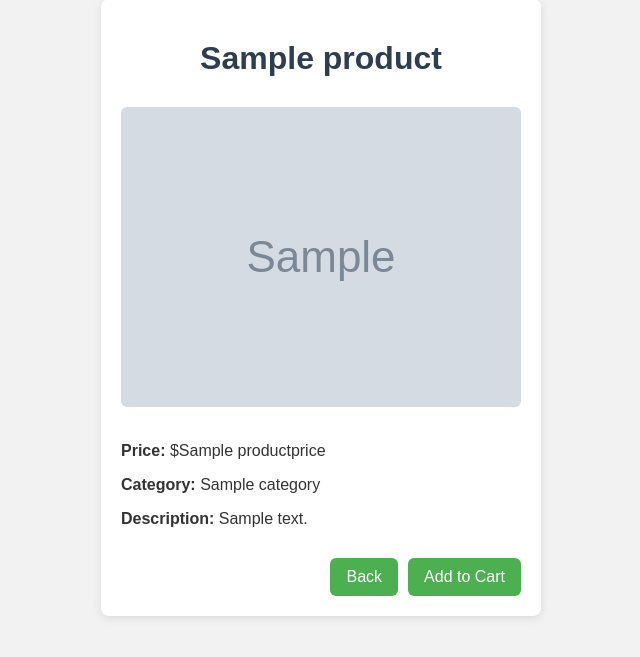
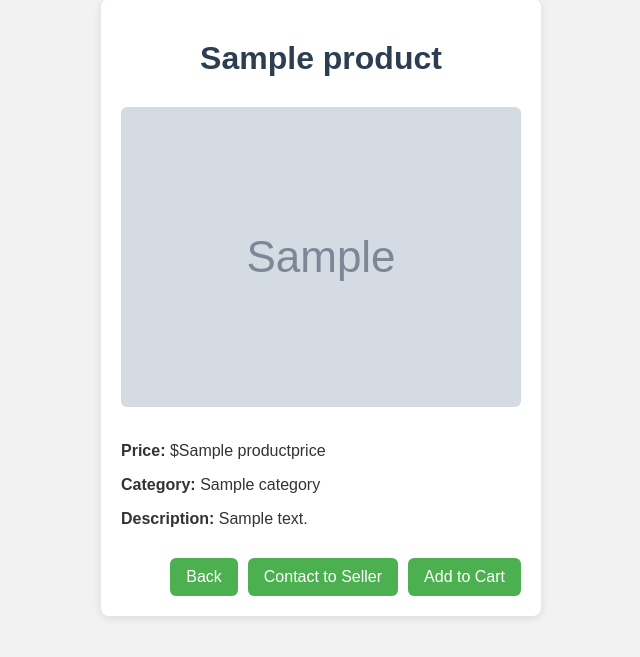
Before and after one commit to beyu9918/group_project_ecocampus, a Node server app: template views/productDetail.ejs in a window 1280 px wide. Shown: the part 101-758 px from the top of the page, without its empty margins (319-959 px from the left). Run offline with Node 20, Linux system fonts and the light colour scheme; the template is opened without the code that fills it: most values are stand-ins (such as "Sample title", 1, 10 or a date in 2020); grey boxes marked "Sample" are stand-in pictures.

Commit message:
productDetails page change

```diff
--- a/views/productDetail.ejs
+++ b/views/productDetail.ejs
@@ -126,6 +126,21 @@
         <button type="submit" class="back-button-btn">Back</button>
       </form>
 
+      <!-- Contact to Seller Button -->
+      <a href="/messages/<%= product.productid %>">
+        <button class="back-button-btn" type="button">Contact to Seller</button>
+      </a>
+
+      <!-- Add to Cart Button -->
+      <button
+        class="back-button-btn"
+        onclick="handleAddToCart(<%= user ? 'true' : 'false' %>, <%= product.productid %>, <%= user?.userid || 0 %>)"
+      >
+        Add to Cart
+      </button>
+    </div>
+  </div>
+
   <script>
     async function handleAddToCart(loggedIn, productID, buyerID) {
       if (!loggedIn) {
@@ -160,17 +175,5 @@
     }
   </script>
 
-      <!-- Add to Cart Button -->
-      <button
-        class="back-button-btn"
-        onclick="handleAddToCart(<%= user ? 'true' : 'false' %>, <%= product.productid %>, <%= user?.userid || 0 %>)"
-      >
-        Add to Cart
-      </button>
-
-
-    </div>
-  </div>
-
 </body>
 </html>
```
Lines whose indentation alone changed are shown as unchanged.
